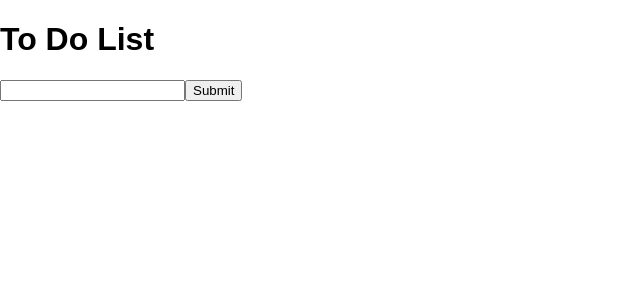
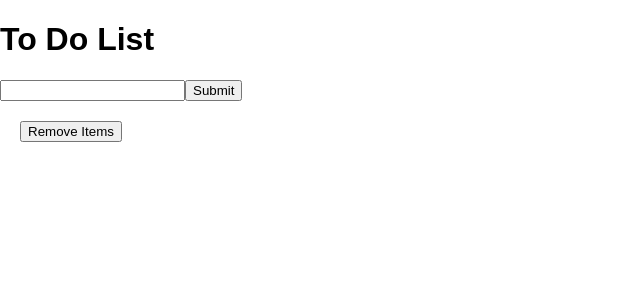
Before and after one commit to bgoldfarb/react-to-do, a React (Create React App) app: page / in a window 1280 px wide. Shown: the top 300 px of the page, without its empty margins (0-640 px from the left). Built offline with nearby package versions, Linux system fonts and the light colour scheme.

Commit message:
delete button

```diff
--- a/src/App.css
+++ b/src/App.css
@@ -1,3 +1,10 @@
 .App {
   text-align: center;
 }
+
+.remove-button {
+  margin: auto;
+  position: relative;
+  padding: 20px;
+
+}
--- a/src/App.js
+++ b/src/App.js
@@ -27,6 +27,13 @@ constructor(props){
     console.log([...this.state.toDoListItems, this.state.value])
   }
 
+  removeItems = () => {
+    this.setState({
+      value: '',
+      toDoListItems: []
+    })
+  }
+
 
 
   render() {
@@ -36,6 +43,9 @@ constructor(props){
           <input value = {this.state.value} onChange = {this.handleChange}/>
           <button onClick = {this.handleSubmit}> Submit </button>
           <List toDoListItems = {this.state.toDoListItems} />
+          <div className = 'remove-button'>
+          <button  onClick = {this.removeItems}> Remove Items </button>
+          </div>
       </div>
 
     );
```
Also changed, not shown: src/ClearList.js (added, +14 -0 lines), 1 other file (tests, documents, lock files or other folders).
